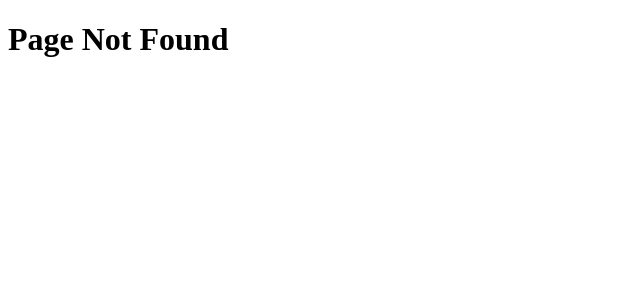
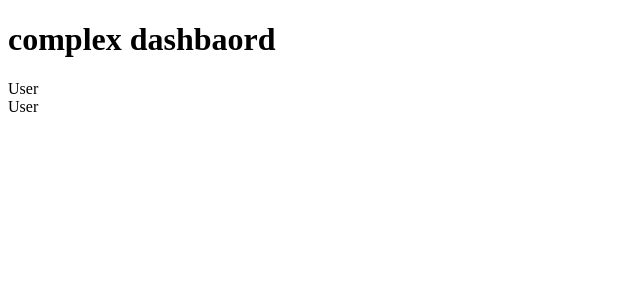
Before and after one commit to MANOJKUMAR877/nextjs, a Next.js app: page /complex-dashboard in a window 1280 px wide. Before the commit this address had no page. Shown: the top 300 px of the page, without its empty margins (0-640 px from the left). Built offline with nearby package versions, Linux system fonts and the light colour scheme.

Commit message:
parallel routing

```diff
--- /dev/null
+++ b/app/complex-dashboard/@notifications/page.tsx
@@ -0,0 +1,3 @@
+export default function Notifications(){
+    return <div>User</div>
+}
--- /dev/null
+++ b/app/complex-dashboard/@users/page.tsx
@@ -0,0 +1,3 @@
+export default function UserAnalytics(){
+    return <div>User</div>
+}
--- /dev/null
+++ b/app/complex-dashboard/layout.tsx
@@ -0,0 +1,19 @@
+export default function DashboardLyout({
+  children,
+  notifications,
+  users,
+}: {
+  children: React.ReactNode;
+  users: React.ReactNode;
+  notifications: React.ReactNode;
+}) {
+  return (
+    <>
+      <div>{children}</div>
+
+      <div>{users}</div>
+
+      <div>{notifications}</div>
+    </>
+  );
+}
--- /dev/null
+++ b/app/complex-dashboard/page.tsx
@@ -0,0 +1,3 @@
+export default function ComplexDashbard() {
+  return <h1>complex dashbaord</h1>;
+}
```
